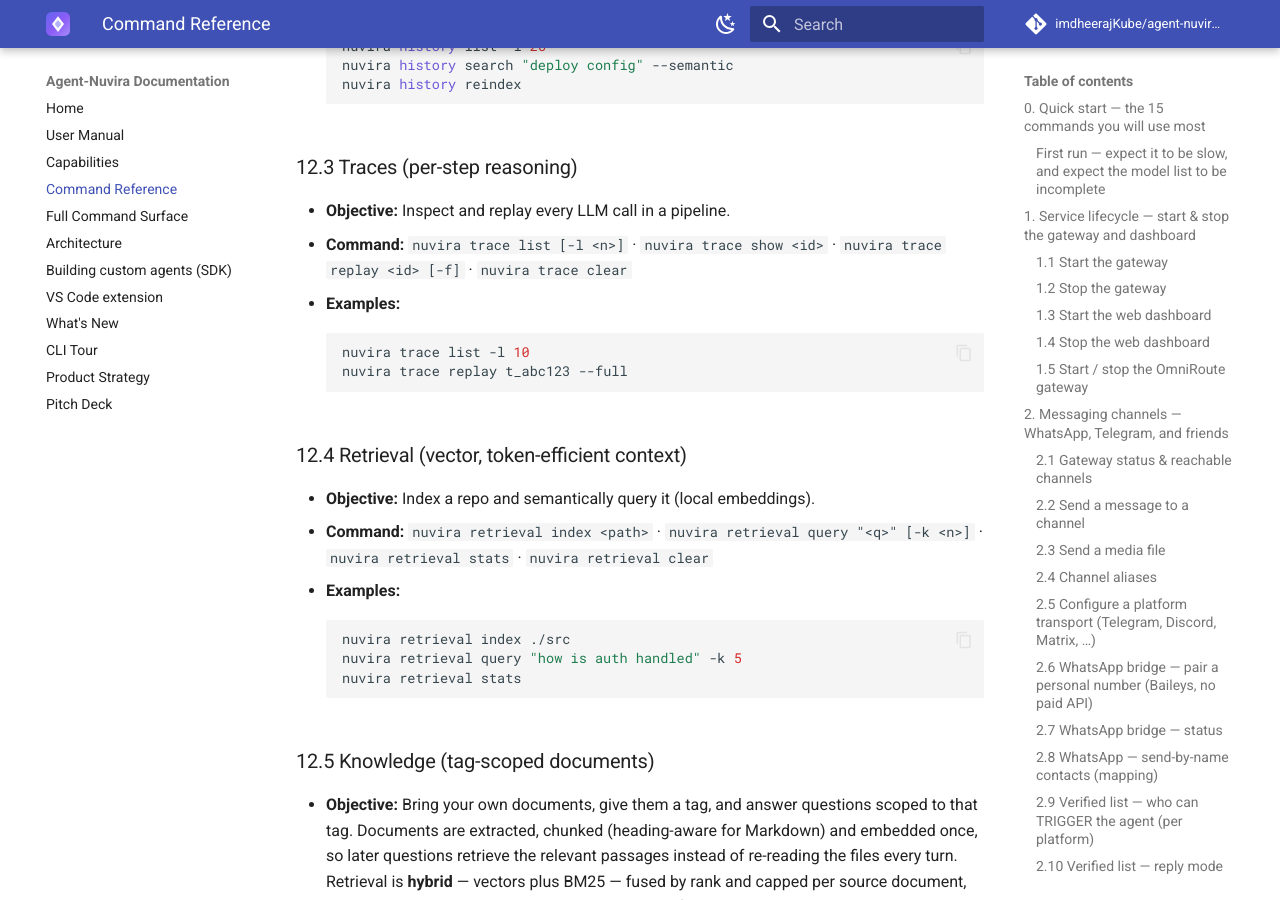
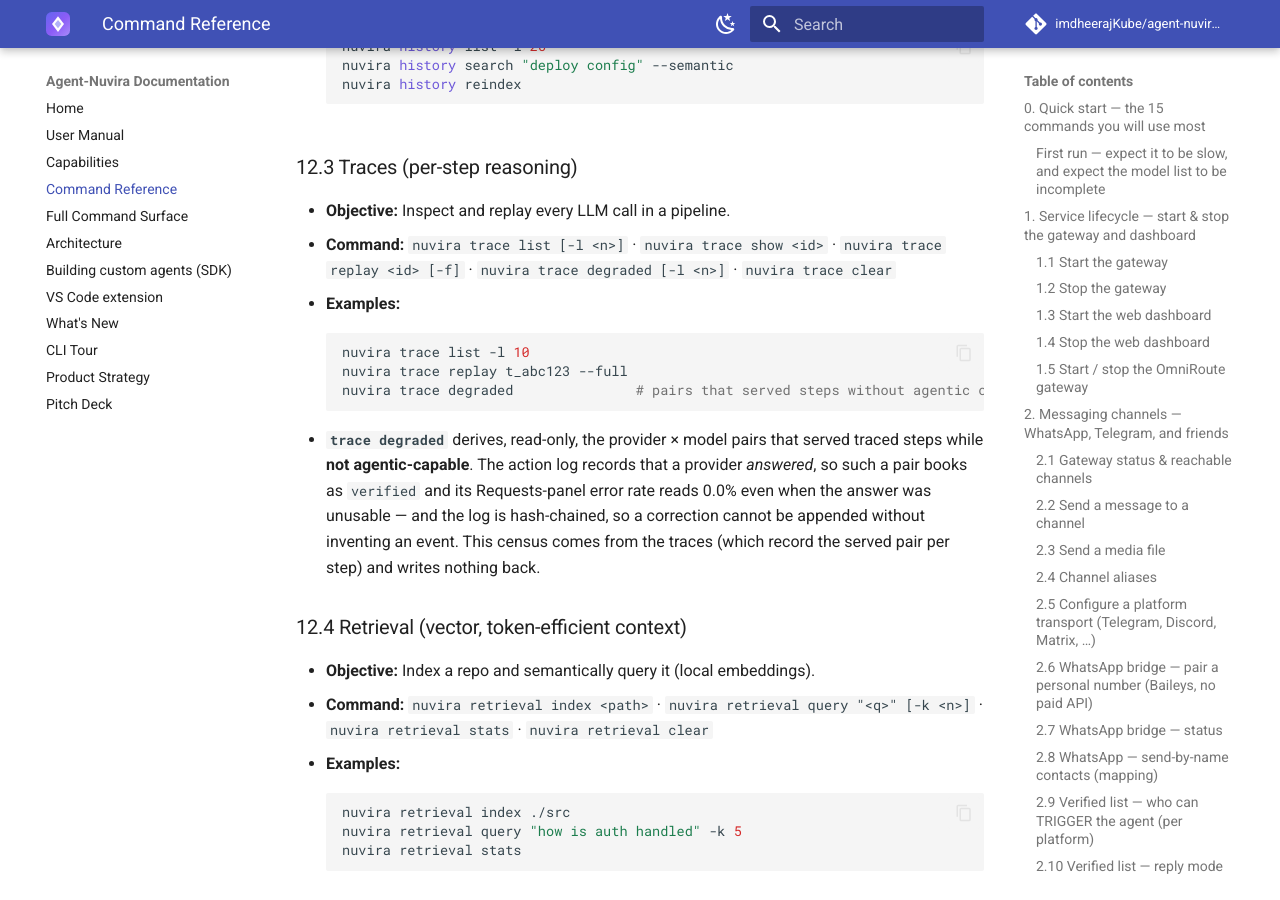
Before and after one commit to imdheerajKube/agent-nuvira-documentation, an MkDocs documentation site: the page built from docs/commands.md, in a window 1280 px wide and 900 px high, scrolled down 32969 px. Built offline with MkDocs 1.6.1 and Material for MkDocs 9.7.7, drawn with Linux system fonts in a browser that asks for light colours; comment, search, counter and statistics services are not loaded.

Commit message:
docs: rebuild from 2b69b7f
Generated from imdheerajKube/agent-nuvira@2b69b7f99296a1964f278b183ee43028ca765964, and audited for secrets, personal data and dead links before it was committed.

````diff
--- a/docs/commands.md
+++ b/docs/commands.md
@@ -1226,12 +1226,14 @@
 ### 12.3 Traces (per-step reasoning)
 
 - **Objective:** Inspect and replay every LLM call in a pipeline.
-- **Command:** `nuvira trace list [-l <n>]` · `nuvira trace show <id>` · `nuvira trace replay <id> [-f]` · `nuvira trace clear`
+- **Command:** `nuvira trace list [-l <n>]` · `nuvira trace show <id>` · `nuvira trace replay <id> [-f]` · `nuvira trace degraded [-l <n>]` · `nuvira trace clear`
 - **Examples:**
   ```bash
   nuvira trace list -l 10
   nuvira trace replay t_abc123 --full
-  ```
+  nuvira trace degraded               # pairs that served steps without agentic capability
+  ```
+- **`trace degraded`** derives, read-only, the provider × model pairs that served traced steps while **not agentic-capable**. The action log records that a provider *answered*, so such a pair books as `verified` and its Requests-panel error rate reads 0.0% even when the answer was unusable — and the log is hash-chained, so a correction cannot be appended without inventing an event. This census comes from the traces (which record the served pair per step) and writes nothing back.
 
 ### 12.4 Retrieval (vector, token-efficient context)
 
````
Also changed, not shown: docs/reference/commands-surface.md (+6 -1 lines), 1 other file.
